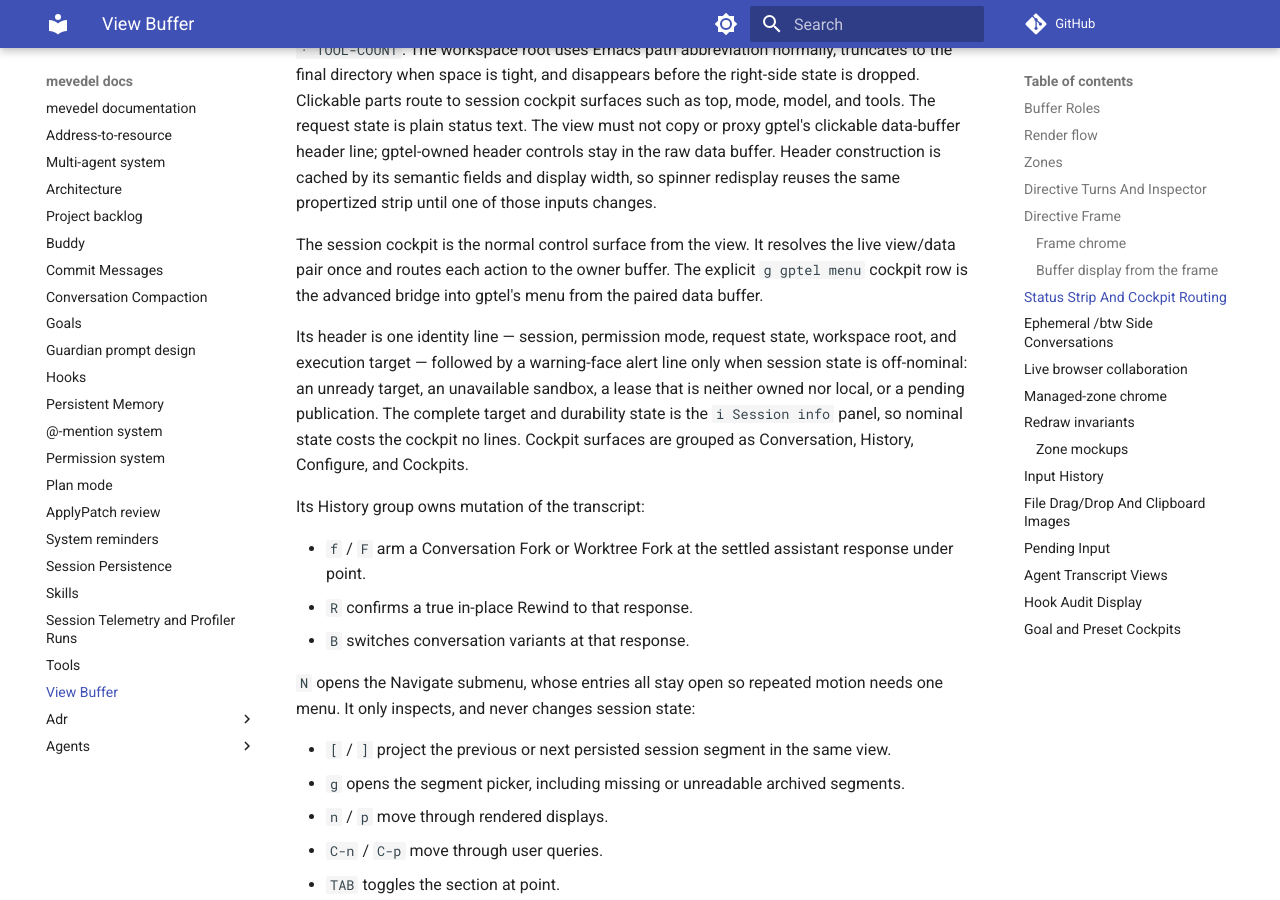
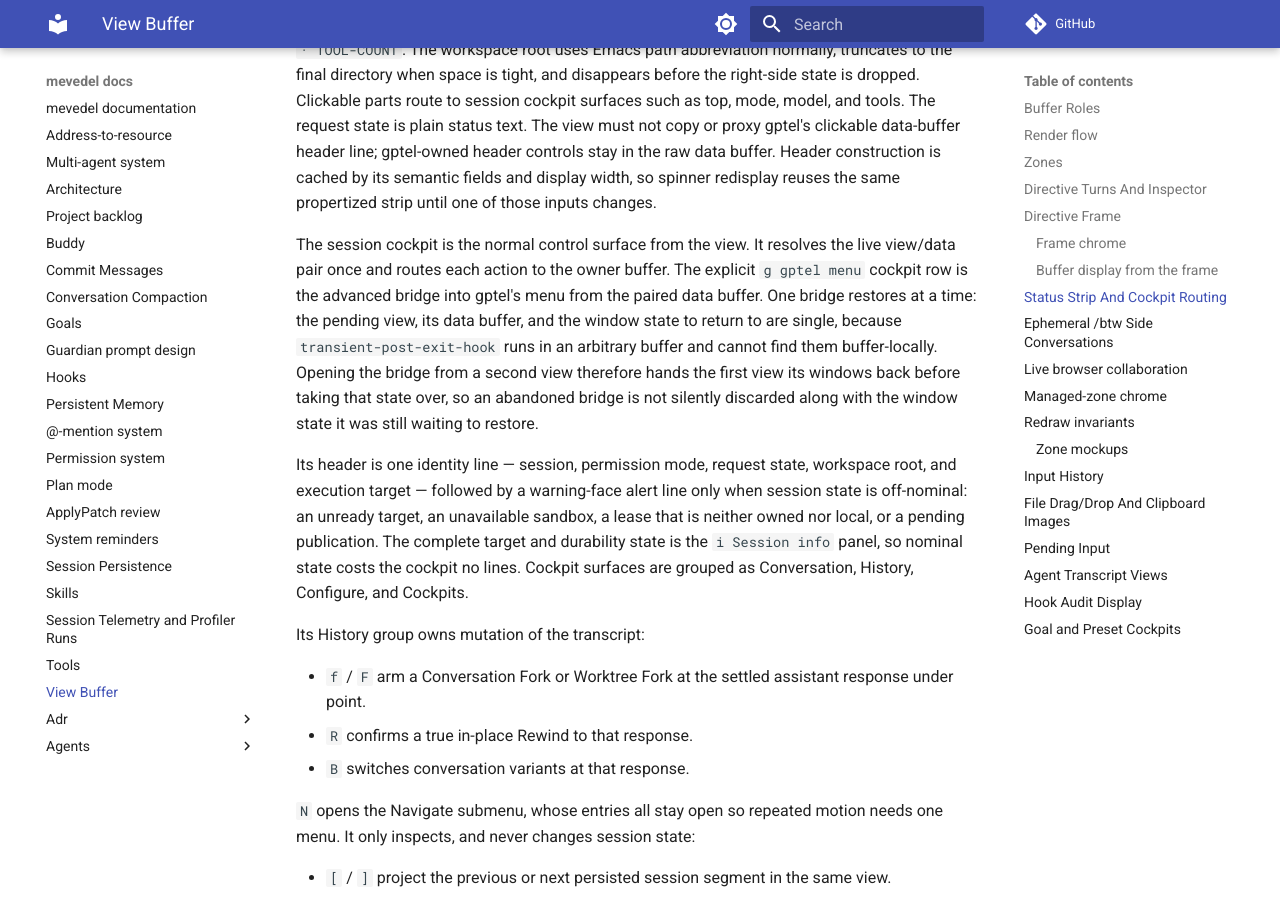
Before and after one commit to FrauH0lle/mevedel, an MkDocs documentation site: the page built from docs/view.md, in a window 1280 px wide and 900 px high, scrolled down 9503 px. Built offline with MkDocs 1.6.1 and Material for MkDocs 9.7.7, drawn with Linux system fonts in a browser that asks for light colours; comment, search, counter and statistics services are not loaded.

Commit message:
fix(view): Hand a pending view its windows back before taking the bridge
Bridge restoration state is single, and correctly so: the window
geometry is consumed by `transient-post-exit-hook', which runs in an
arbitrary buffer and cannot find it buffer-locally.  What was missing is
what happens when a second view wants it.  Abandoning a gptel prompt
edit leaves the restoration pending by design, so the launching window
keeps showing the raw data buffer; opening the bridge from another view
then overwrote that state, and the first view was never restored,
because the exit hook that would have restored it belongs to the state
that was just replaced.

Restore the incumbent before taking its state over.  The new launch
window is resolved first, because restoring reselects the window the
incumbent was launched from.  A changed data buffer replaces the window
state as thoroughly as a changed view, so it takes over the same way.

The directive-edit advice adopted that state on its own account: it
wrapped any `gptel--edit-directive' callback whenever a restoration was
pending, and applied the edit in the pending data buffer.  Launched from
anywhere else, that lands one session's model and tools settings in
another session's buffer.  It now wraps only an edit launched from the
pending pair itself, which is where the bridge puts it.

* mevedel-gptel-bridge.el (mevedel-gptel-bridge--schedule-return-to-view):
Restore a pending view for a different pair before replacing it, and
resolve the launch window before restoring.
(mevedel-gptel-bridge--edit-directive-args): Wrap only an edit launched
from the pending view or its data buffer.
* test/test-mevedel-gptel-bridge.el: Cover the takeover, a takeover that
only changes the data buffer, and an edit outside the pending pair.
Launch the existing edit cases from the data buffer, which is where the
bridge launches them.
* docs/view.md: State the single-bridge restoration contract.

```diff
--- a/docs/view.md
+++ b/docs/view.md
@@ -443,7 +443,13 @@
 The session cockpit is the normal control surface from the view. It resolves
 the live view/data pair once and routes each action to the owner buffer. The
 explicit `g gptel menu` cockpit row is the advanced bridge into gptel's menu
-from the paired data buffer.
+from the paired data buffer. One bridge restores at a time: the pending
+view, its data buffer, and the window state to return to are single, because
+`transient-post-exit-hook` runs in an arbitrary buffer and cannot find them
+buffer-locally. Opening the bridge from a second view therefore hands the
+first view its windows back before taking that state over, so an abandoned
+bridge is not silently discarded along with the window state it was still
+waiting to restore.
 
 Its header is one identity line — session, permission mode, request state,
 workspace root, and execution target — followed by a warning-face alert line
```
Also changed, not shown: 2 other files.
